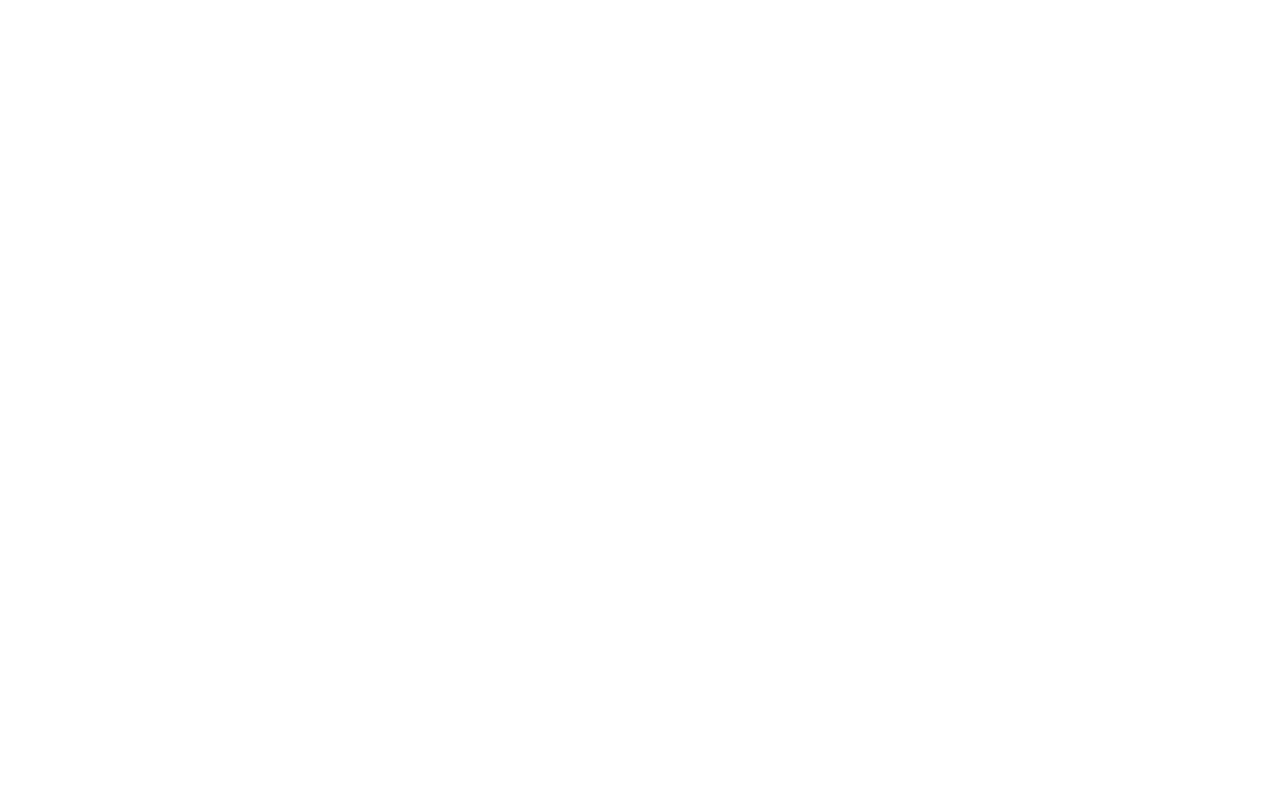
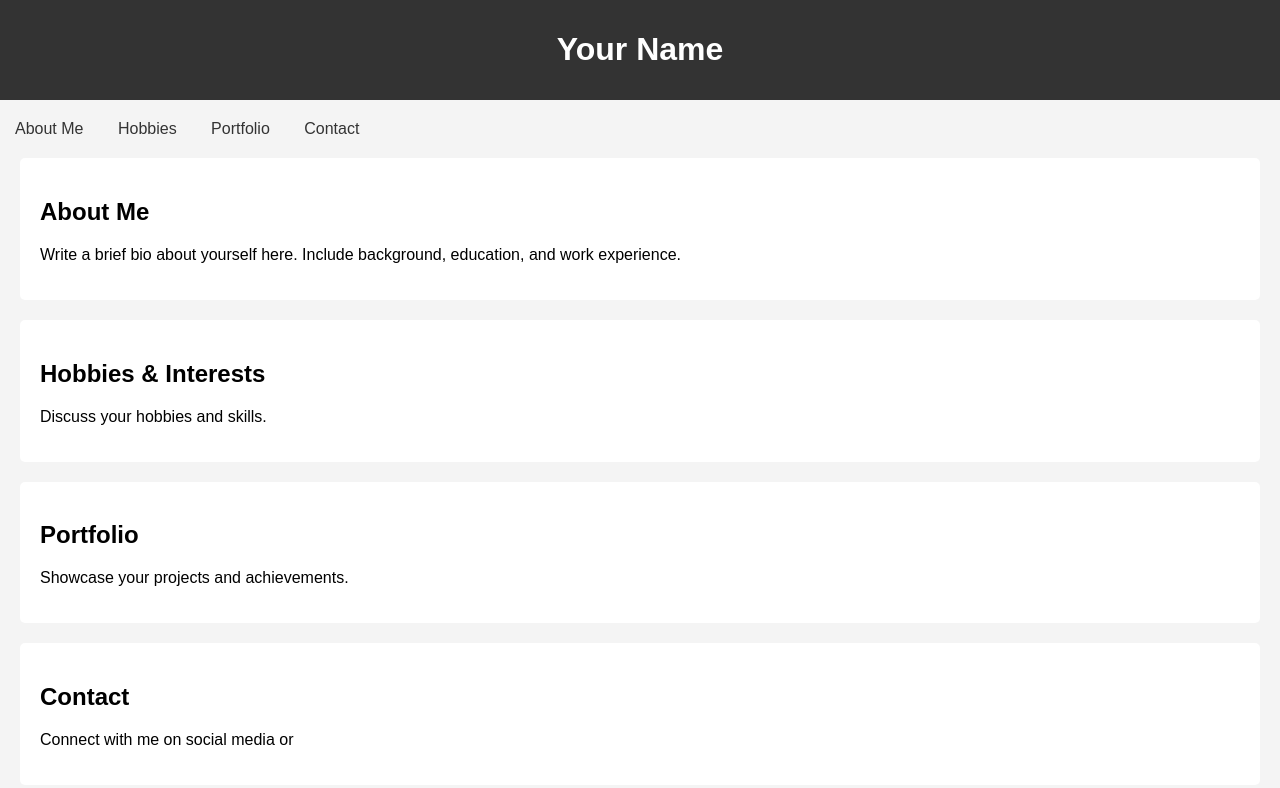
Before and after one commit to ComicHash/ComicNood, a plain HTML site: page index.html in a window 1280 px wide. Drawn offline with Linux system fonts and the light colour scheme.

Commit message:
Update index.html

```diff
--- a/index.html
+++ b/index.html
@@ -1,6 +1,75 @@
-<html>
-  <body>
-  <body bgcolour="Blue"
-    <body text="Black" <head
-  </body>
-</html>
+<!DOCTYPE html>
+<html lang="en">
+<head>
+    <meta charset="UTF-8">
+    <meta name="viewport" content="width=device-width, initial-scale=1.0">
+    <title>Your Name - Personal Website</title>
+    <style>
+        body {
+            font-family: Arial, sans-serif;
+            margin: 0;
+            padding: 0;
+            background-color: #f4f4f4;
+        }
+        header {
+            background: #333;
+            color: #fff;
+            padding: 10px 0;
+            text-align: center;
+        }
+        nav {
+            margin: 20px 0;
+        }
+        nav a {
+            margin: 0 15px;
+            color: #333;
+            text-decoration: none;
+        }
+        section {
+            padding: 20px;
+            background: #fff;
+            margin: 20px;
+            border-radius: 5px;
+        }
+        footer {
+            text-align: center;
+            padding: 10px 0;
+            background: #333;
+            color: #fff;
+            position: relative;
+            bottom: 0;
+            width: 100%;
+        }
+    </style>
+</head>
+<body>
+
+<header>
+    <h1>Your Name</h1>
+</header>
+
+<nav>
+    <a href="#about">About Me</a>
+    <a href="#hobbies">Hobbies</a>
+    <a href="#portfolio">Portfolio</a>
+    <a href="#contact">Contact</a>
+</nav>
+
+<section id="about">
+    <h2>About Me</h2>
+    <p>Write a brief bio about yourself here. Include background, education, and work experience.</p>
+</section>
+
+<section id="hobbies">
+    <h2>Hobbies & Interests</h2>
+    <p>Discuss your hobbies and skills.</p>
+</section>
+
+<section id="portfolio">
+    <h2>Portfolio</h2>
+    <p>Showcase your projects and achievements.</p>
+</section>
+
+<section id="contact">
+    <h2>Contact</h2>
+    <p>Connect with me on social media or
```
